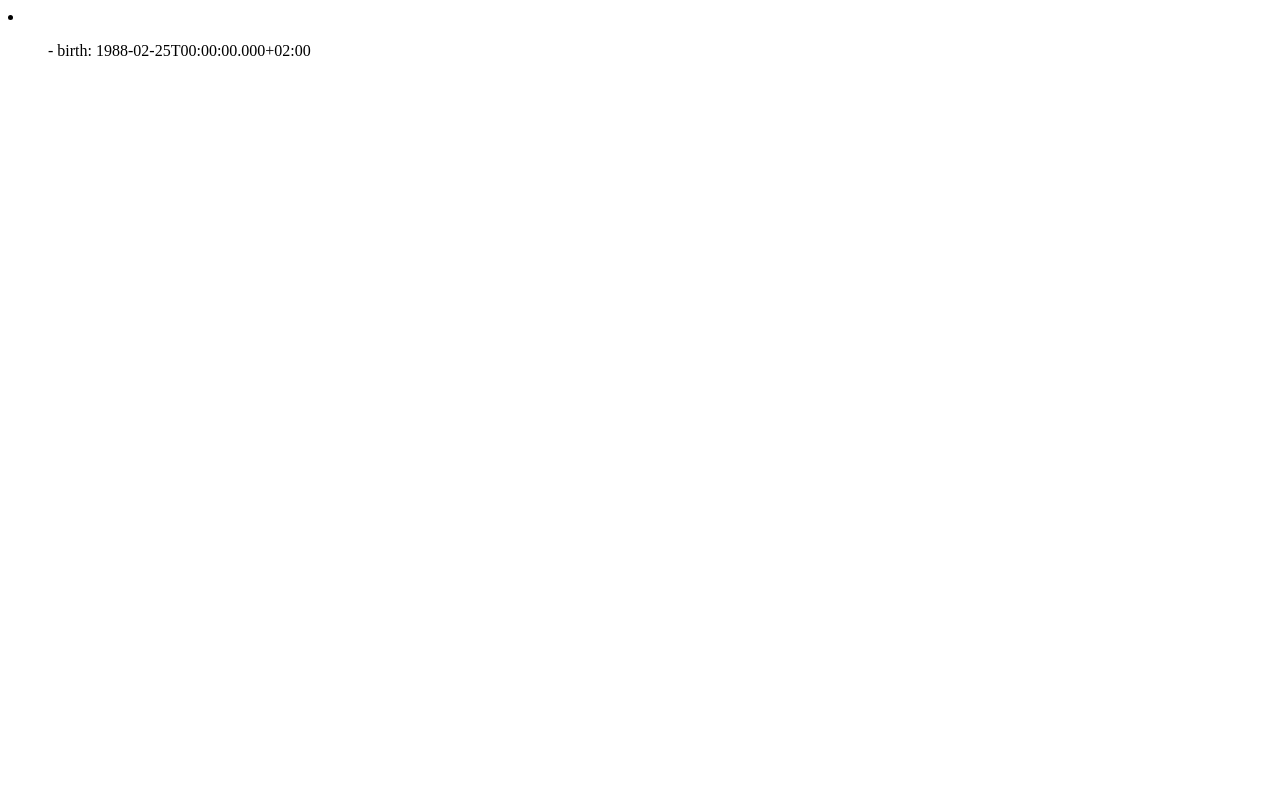
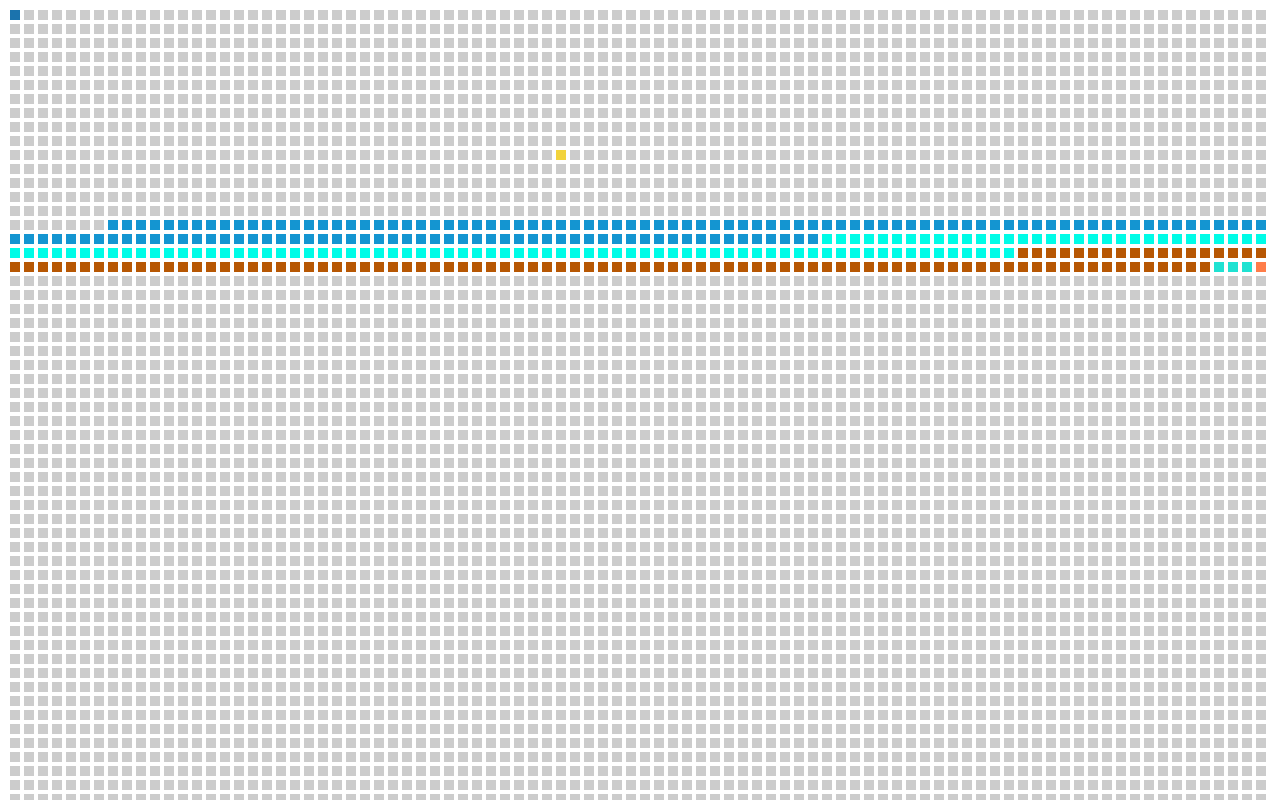
Before and after one commit to pvinis/life, a React (Create React App) app: page / in a window 1280 px wide. Shown: the top 800 px of the page. Built offline with nearby package versions, Linux system fonts and the light colour scheme.

Commit message:
it works!!

```diff
--- a/package.json
+++ b/package.json
@@ -3,6 +3,8 @@
   "version": "0.1.0",
   "private": true,
   "dependencies": {
+    "@emotion/css": "^11.0.0",
+    "@emotion/react": "^11.1.1",
     "@testing-library/jest-dom": "5.11.6",
     "@testing-library/react": "11.2.2",
     "@testing-library/user-event": "12.2.2",
@@ -12,6 +14,7 @@
     "@types/react-dom": "16.9.10",
     "luxon": "1.25.0",
     "ramda": "0.27.1",
+    "randomcolor": "^0.6.2",
     "react": "17.0.1",
     "react-dom": "17.0.1",
     "react-scripts": "4.0.1",
@@ -39,6 +42,7 @@
   "devDependencies": {
     "@types/luxon": "1.25.0",
     "@types/ramda": "0.27.32",
+    "@types/randomcolor": "^0.5.5",
     "@typescript-eslint/parser": "4.8.2",
     "eslint": "7.14.0"
   }
--- a/src/App.tsx
+++ b/src/App.tsx
@@ -1,21 +1,88 @@
+import { DateTime, Duration } from 'luxon'
+import randomColor from 'randomcolor'
 import { range } from 'ramda'
 
-import { Data } from './Data'
+import { Data, Entry } from './Data'
 
 
+type TimeUnit = {
+	index: number
+	date: string
+	text: string[]
+}
+
+const colors : {[key:string]: string} = {}
+
+const TimeBox = ({ unit }: {unit: TimeUnit}) => {
+	let color = '#cccccc'
+	if (unit.text.length > 0) {
+		if (colors[unit.text[0]] === undefined) {
+			colors[unit.text[0]] = randomColor({ luminosity: 'bright' })
+		}
+		color = colors[unit.text[0]]
+	}
+
+	return (
+		<div
+			style={{ width: 10, height: 10, margin: 2, backgroundColor: color }}
+			title={[unit.date, ...unit.text].join('\n')}
+		/>
+	)
+}
+
+const findDob = (data: Entry[], duration: Duration) => {
+	const dobEntry = Data.find(x=> x.text === 'birth')
+	if (dobEntry !== undefined && 'date' in dobEntry) {
+		return dobEntry.date
+	}
+
+	return DateTime.local().minus(duration)
+}
+
 export const App = () => {
+	const duration = Duration.fromObject({ years: 100 })
+	const dob = findDob(Data, duration)
+
+	const weeks: TimeUnit[] = range(0, duration.as('weeks')).map(index => ({
+		index,
+		date: dob.plus({ weeks: index }).toFormat('dd-MM-yyyy'),
+		text: [],
+	}))
+
+
+	Data.forEach(entry => {
+		if ('date' in entry) {
+			const weekToBeAddedTo = Math.floor(entry.date.diff(dob, 'weeks').weeks)
+			weeks[weekToBeAddedTo].text.push(entry.text)
+		}
+		if ('interval' in entry){
+			const startWeekToBeAddedTo = Math.floor(entry.interval.start.diff(dob, 'weeks').weeks)
+			const endWeekToBeAddedTo = Math.floor(entry.interval.end.diff(dob, 'weeks').weeks)
+			range(startWeekToBeAddedTo, endWeekToBeAddedTo+1).forEach(weekIndex => {
+				weeks[weekIndex].text.push(entry.text)
+			})
+		}
+	})
+
 	return (
 		<div>
-			{[
-				range(20, 40).map((index) => {
-					<p key={`${index}`}>wow{index}</p>
-				}),
-			]}
+			<div style={{ display: 'flex', flex: 1, flexDirection: 'row', flexWrap: 'wrap'  }}>
+				{[weeks.map((week) => {
+					return <TimeBox key={week.index} unit={week} />
+				})]}
+			</div>
 			<li>
 				{Data.map((entry) => {
+					let str = ''
+					if ('date' in entry) {
+						str = entry.date.toString()
+					}
+					if ('interval' in entry){
+						str = entry.interval.toString()
+					}
 					return (
 						<ul key={entry.text}>
-							- {entry.text}: {entry.date.toString()}
+							- {entry.text}: {str}
 						</ul>
 					)
 				})}
--- a/src/Data.ts
+++ b/src/Data.ts
@@ -1,13 +1,52 @@
-import { DateTime } from 'luxon'
+import { DateTime, Interval } from 'luxon'
 
 
-type Entry = {
-	date: DateTime
-	text: string
+export type Entry = (
+	| {text: 'birth', date: DateTime}
+	| {text: 'now', date: DateTime}
+	| (
+		{text: string}
+		&
+		({ date: DateTime} | {interval: Interval})
+		)
+) & {
+	tags? : string[]
+	color?: string
 }
 
 
-export const Data: Entry[] = [{
-	date: DateTime.local(1988, 2, 25).setZone('Europe/Athens', { keepLocalTime: true }),
-	text: 'birth',
-}]
+const now = DateTime.local()
+
+export const Data: Entry[] = [
+	{
+		date: DateTime.local(1988, 2, 25).setZone('Europe/Athens', { keepLocalTime: true }),
+		text: 'birth',
+	},
+	{
+		date: now,
+		text: 'now',
+	},
+	{
+		interval: Interval.fromDateTimes(DateTime.local(2014, 3, 3), DateTime.local(2016, 11, 3)),
+		text: 'live in Vienna',
+	},
+	{
+		interval: Interval.fromDateTimes(DateTime.local(2016, 11, 3), DateTime.local(2018, 11, 3)),
+		text: 'live in Amsterdam',
+	},
+	{
+		interval: Interval.fromDateTimes(DateTime.local(2018, 11, 3), DateTime.local(2020, 11, 3)),
+		text: 'live in Rotterdam',
+	},
+	{
+		date: DateTime.local(1988, 2, 25).plus({ years: 18 }),
+		text: 'became 18',
+	},
+	{
+		interval: Interval.fromDateTimes(DateTime.local(2020, 11, 3), now),
+		text: 'live in London',
+	},
+]
+
+
+/// have tags as buttons that only show these events. like a filter. only "living-city" for example
--- a/src/index.tsx
+++ b/src/index.tsx
@@ -7,7 +7,7 @@ ReactDOM.render(
 	<StrictMode>
 		<App />
 	</StrictMode>,
-	document.getElementById('root')
+	document.getElementById('root'),
 )
 
 // If you want to start measuring performance in your app, pass a function
```
Also changed, not shown: .eslintrc.js, 1 other file (tests, documents, lock files or other folders).
